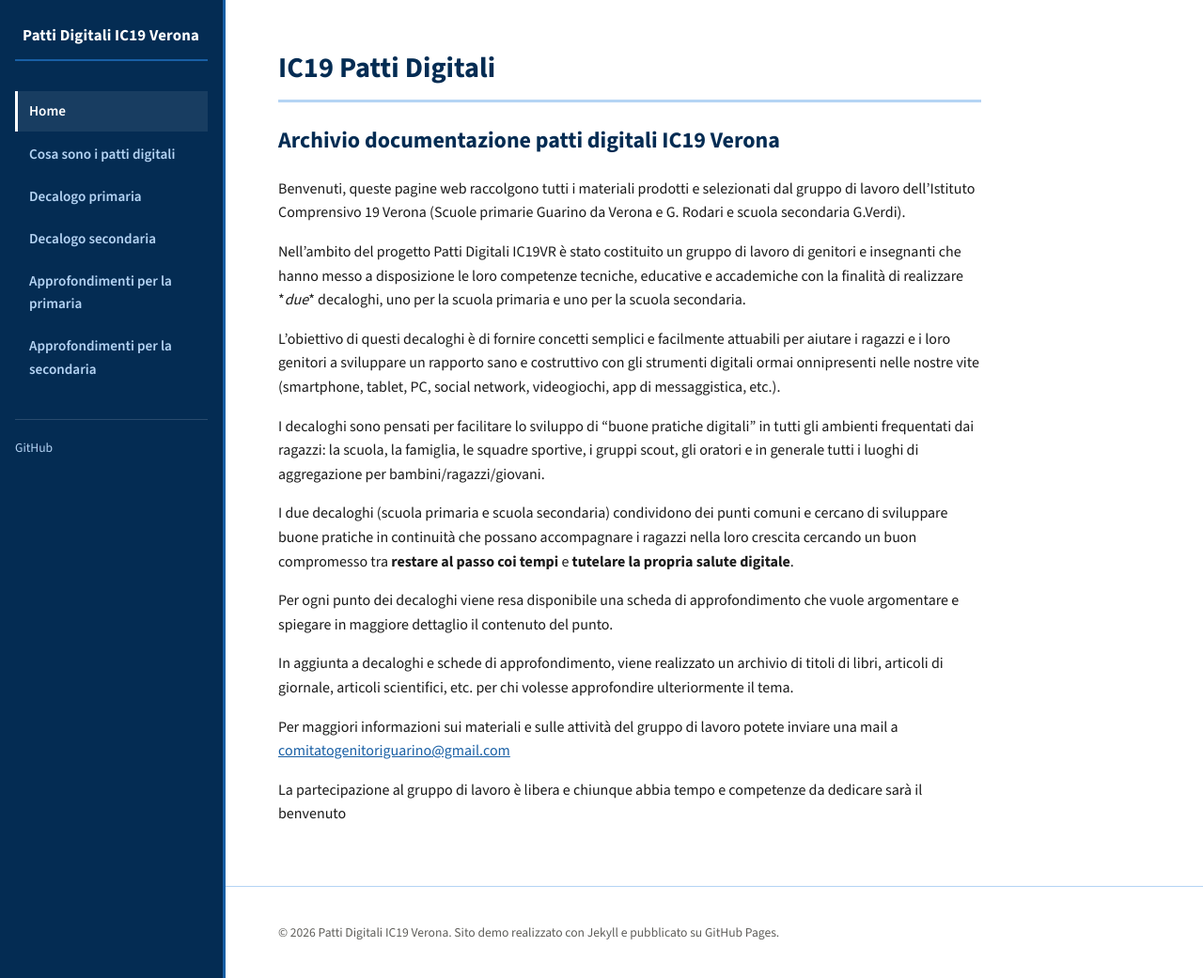
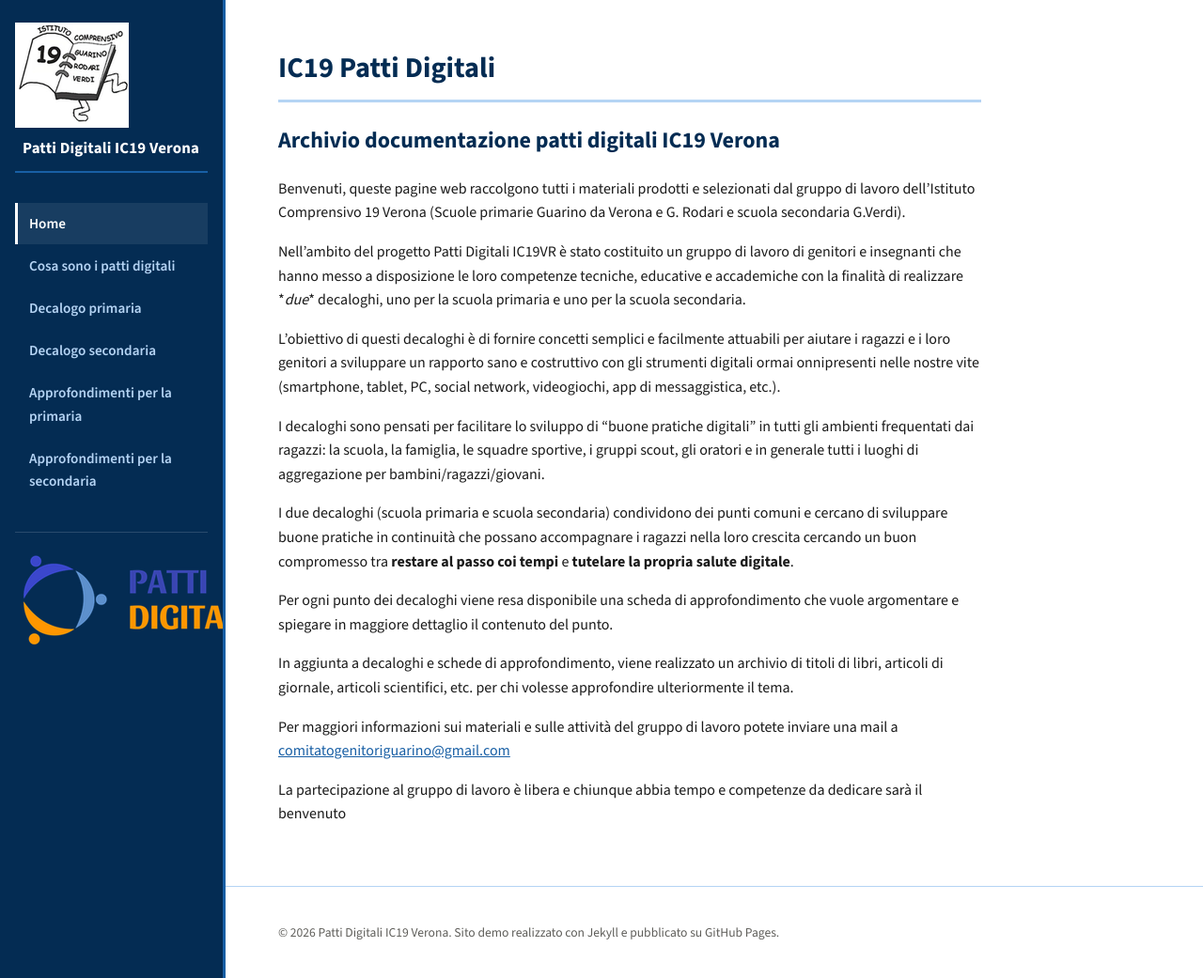
Before and after one commit to albvalente/prova, a Jekyll site: the page built from index.md, in a window 1280 px wide and 1041 px high. Shown: the whole window at 94% size. Built offline with Jekyll 4.4.1, drawn with Linux system fonts in a browser that asks for light colours.

Commit message:
Update _includes/sidebar.html

```diff
--- a/_includes/sidebar.html
+++ b/_includes/sidebar.html
@@ -1,5 +1,6 @@
 <aside class="sidebar">
   <div class="sidebar-header">
+    <img src="../assets/images/logo-ic19.png">
     <a href="{{ '/' | relative_url }}" class="sidebar-brand">{{ site.title }}</a>
   </div>
   <nav class="sidebar-nav">
@@ -19,7 +20,7 @@
     </ul>
   </nav>
   <div class="sidebar-footer">
-    <a href="https://github.com/" target="_blank" rel="noopener">GitHub</a>
+    <img src="../assets/images/logo-patti-digitali_2026.png">
   </div>
 </aside>
 
```
